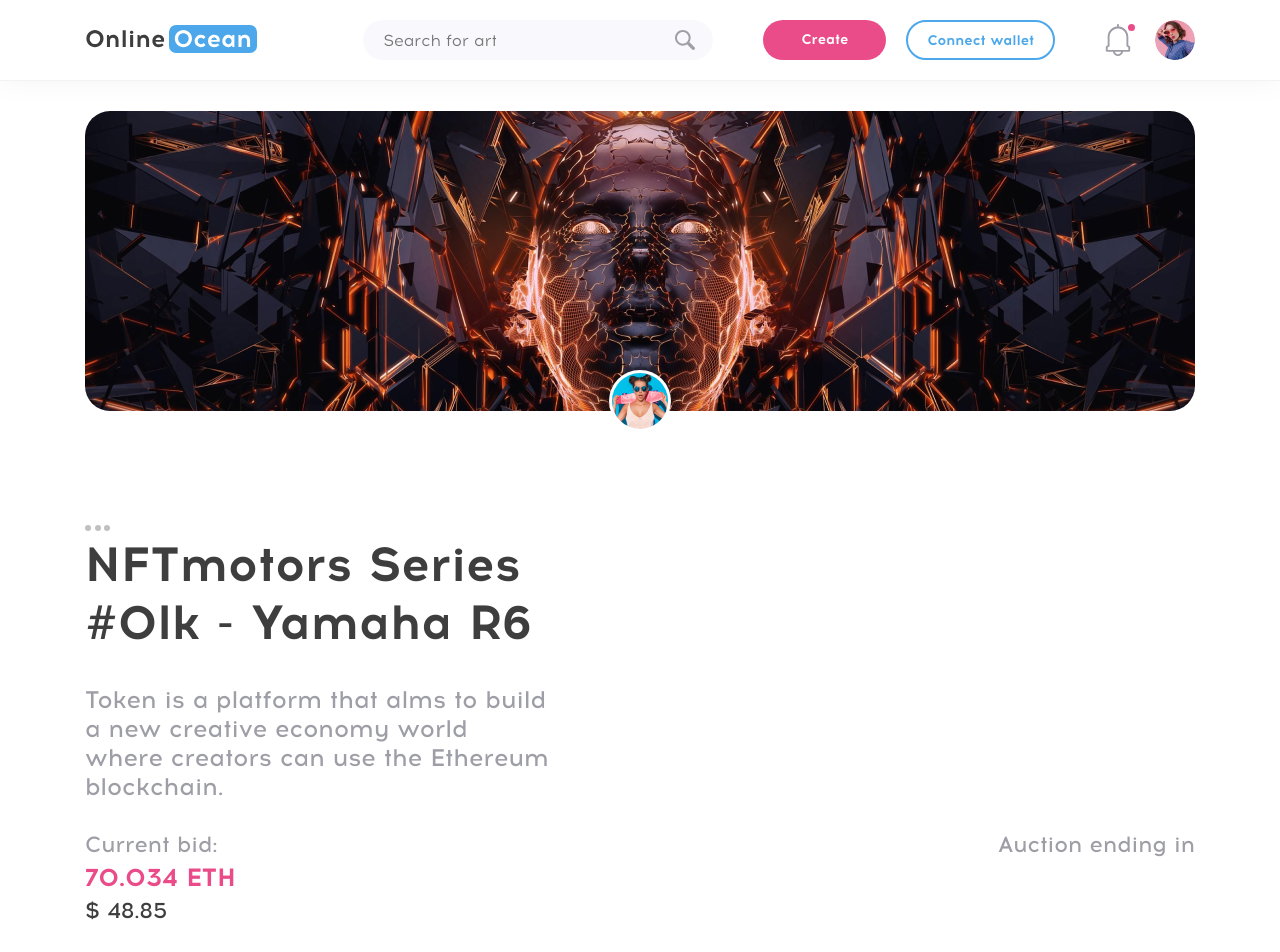
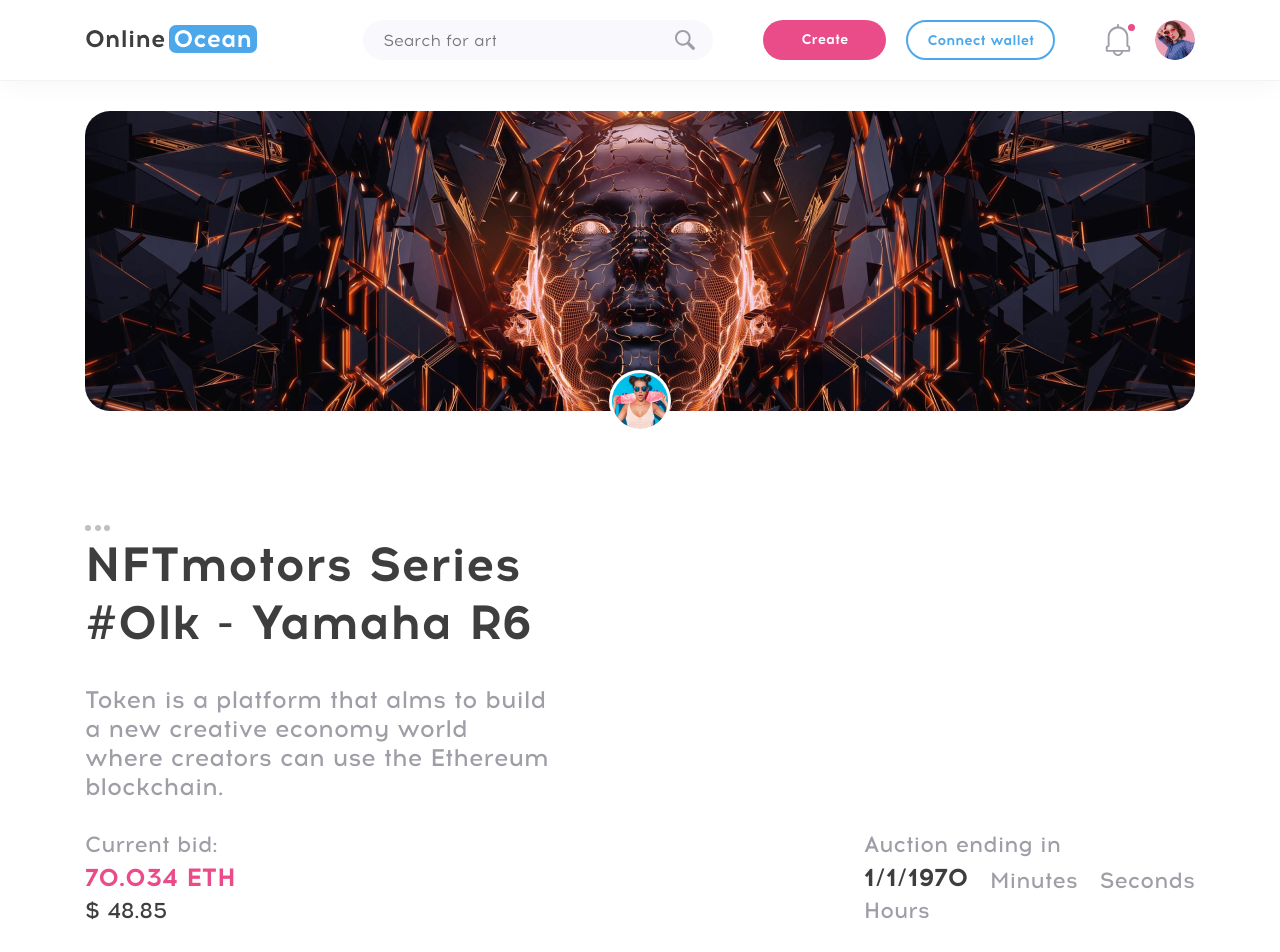
Before and after one commit to senitskiy/OnlineOcean, a Vue app: page /box/lk in a window 1280 px wide. Shown: the top 952 px of the page. Built offline with nearby package versions, Linux system fonts and the light colour scheme.

Commit message:
added date

```diff
--- a/src/assets/style/_global.scss
+++ b/src/assets/style/_global.scss
@@ -97,6 +97,8 @@ button{
   &--big{
     height: 50px;
     font-weight: 800;
+    font-size: 24px;
+    line-height: 28px;
   }
   &-clear{
     background-color: transparent;
--- a/src/assets/style/main.scss
+++ b/src/assets/style/main.scss
@@ -411,3 +411,25 @@
     }
   }
 }
+
+.auction{
+  &__items{
+    display: flex;
+  }
+  &__item{
+    & + &{
+      margin-left: 22px;
+    }
+  }
+  &__numb{
+    margin-bottom: 6px;
+    font-size: 25px;
+    line-height: 30px;
+    font-weight: 700;
+    color: $black;
+  }
+  &__time{
+    font-size: 22px;
+    line-height: 26px;
+  }
+}
--- a/src/components/App/AppProductInfo.vue
+++ b/src/components/App/AppProductInfo.vue
@@ -40,10 +40,10 @@
               <ul class="auction__items">
                 <li class="auction__item">
                   <p class="auction__numb">
-
+                    {{ localeDate }}
                   </p>
                   <p class="auction__time">
-
+                    Hours
                   </p>
                 </li>
                 <li class="auction__item">
@@ -51,7 +51,7 @@
 
                   </p>
                   <p class="auction__time">
-
+                    Minutes
                   </p>
                 </li>
                 <li class="auction__item">
@@ -59,7 +59,7 @@
 
                   </p>
                   <p class="auction__time">
-
+                    Seconds
                   </p>
                 </li>
               </ul>
@@ -100,6 +100,29 @@ export default {
       required: true,
     },
   },
+  data() {
+    return {
+      endAuction: '20:26:12',
+      currTime: 0,
+    }
+  },
+  mounted () {
+
+  },
+  unmounted () {
+    // if (this.intervalId) clearInterval(this.intervalId)
+  },
+  created() {
+    // this.intervalId = setInterval(() => this.currTime = Date.now(), 1000);
+  },
+  methods: {
+    startTimer(){
+
+    },
+    stopTimer(){
+
+    },
+  },
   computed: {
     productName() {
       const currId = this.$route.params.boxId
@@ -111,7 +134,10 @@ export default {
       }
       const stringWithId = this.name.replace(/id/i, '#' + rightID)
       return stringWithId
-    }
+    },
+    localeDate() {
+      return (new Date(this.currTime)).toLocaleDateString()
+    },
   },
 }
 </script>
```
